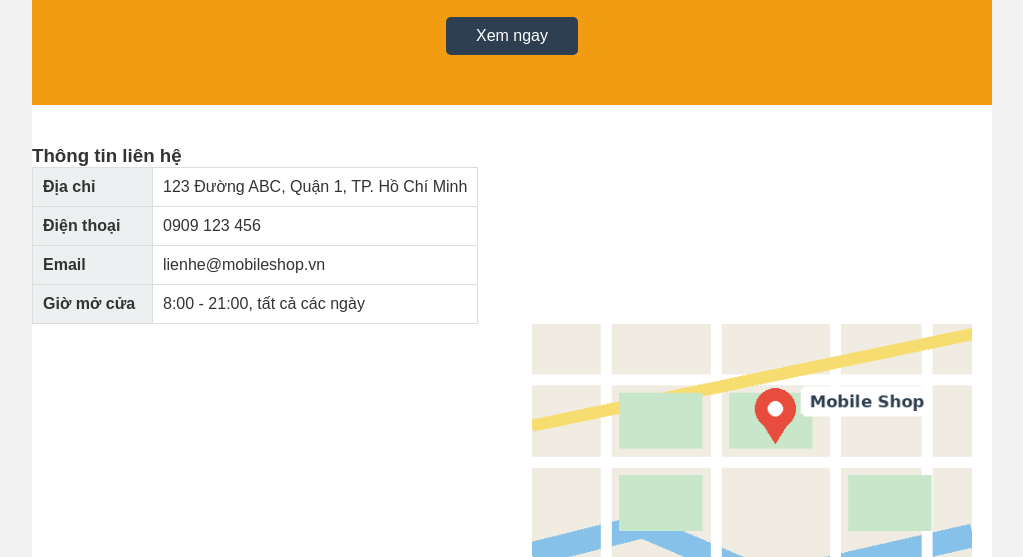
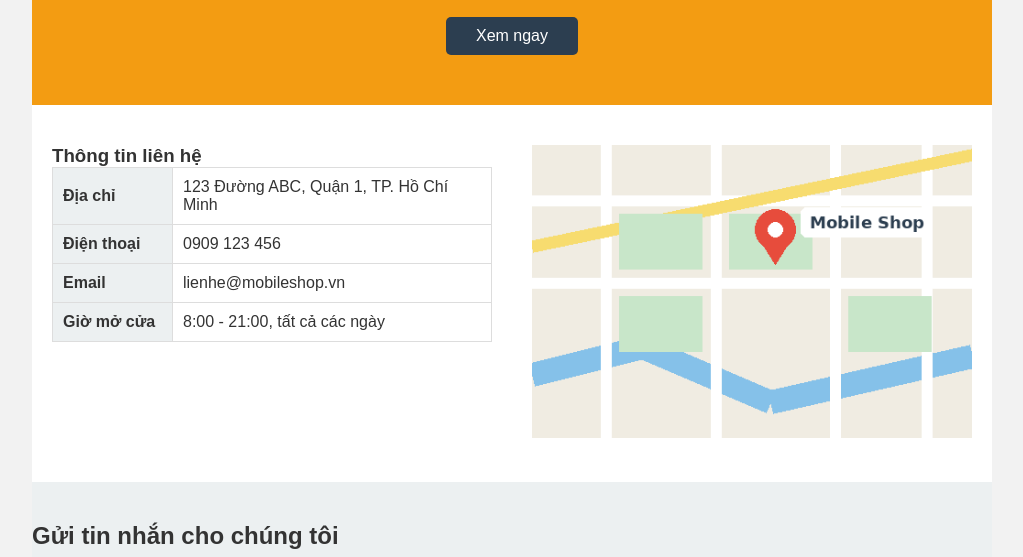
Before and after one commit to tuananh041507-blip/Mobile-Shop, a plain HTML site: page lien-he.html in a window 1280 px wide. Shown: the part 198-755 px from the top of the page, without its empty margins (128-1151 px from the left). Drawn offline with Linux system fonts and the light colour scheme.

Commit message:
update all

```diff
--- a/style.css/lien-he.css
+++ b/style.css/lien-he.css
@@ -1,3 +1,8 @@
+/* ==========================================
+   KHU VỰC: LIÊN HỆ
+   ========================================== */
+
+
 .lh-banner {
     background-color: #f39c12;
     color: #ffffff;
@@ -23,6 +28,15 @@
     text-decoration: none;
     border-radius: 5px;
 }
+
+/* Cột trái: thông tin */
+
+.contact-info {
+    float: left;
+    width: 460px;
+    padding-left: 20px;
+}
+
 
 /* Bảng thông tin */
 table {
```
